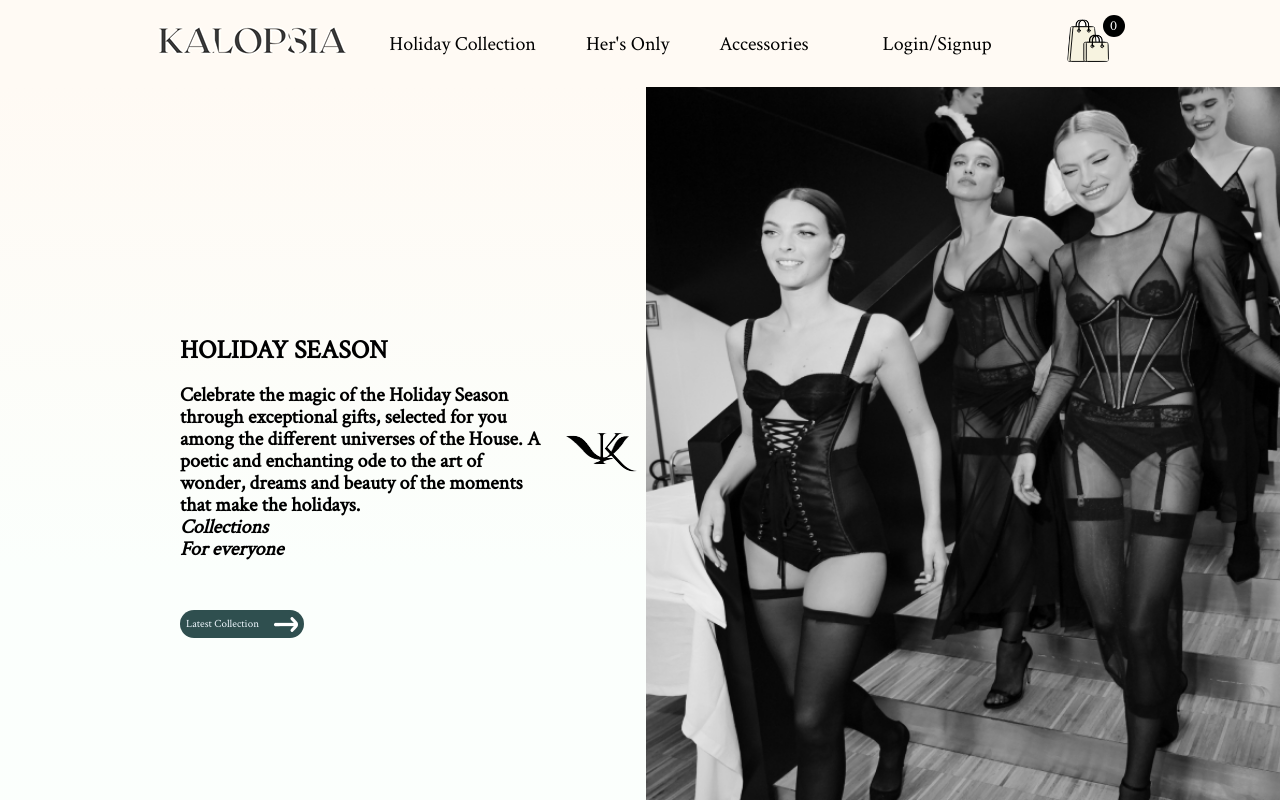
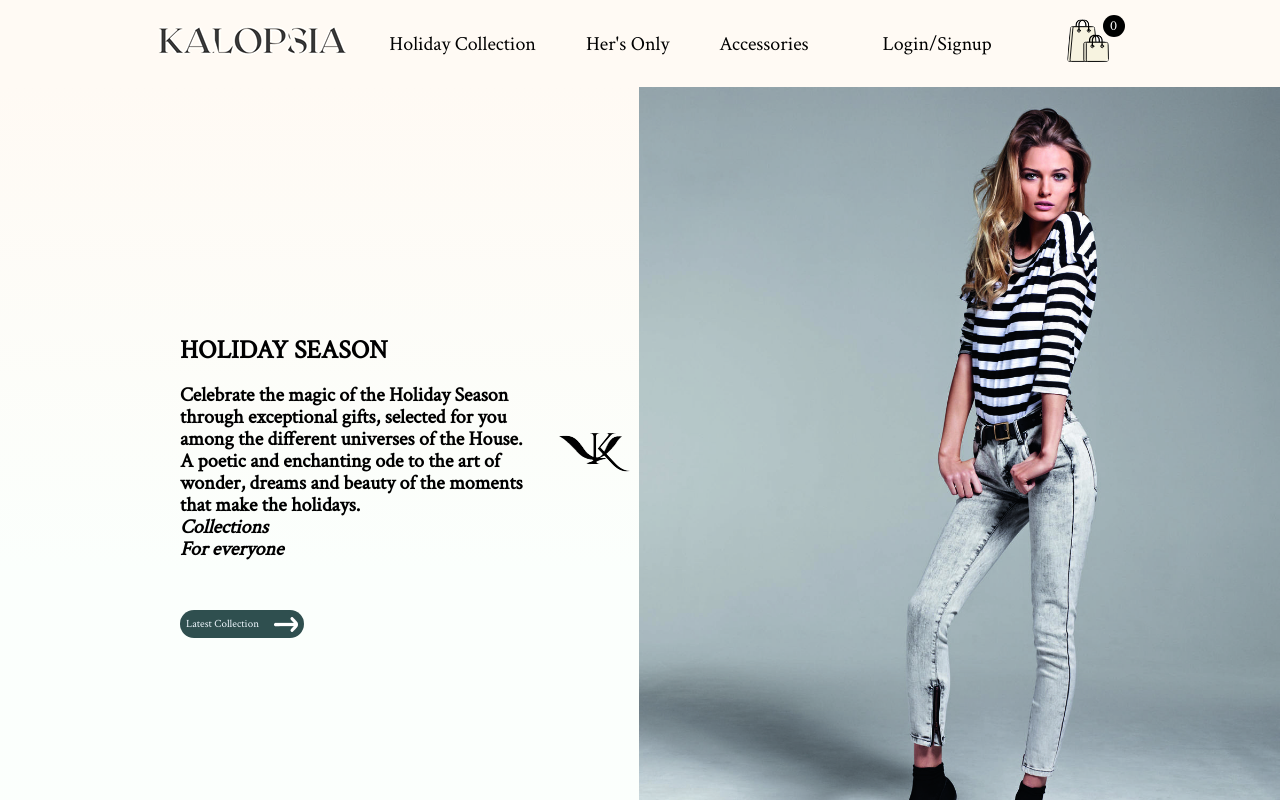
Before and after one commit to nisharathod231/Kalopsia, a React (Create React App) app in the folder FrontEnd/: page / in a window 1280 px wide. Shown: the top 800 px of the page. Built offline with nearby package versions, Linux system fonts and the light colour scheme.

Commit message:
Update image on landing page

```diff
--- a/FrontEnd/src/Components/Hero/Hero.jsx
+++ b/FrontEnd/src/Components/Hero/Hero.jsx
@@ -3,6 +3,7 @@ import './Hero.css'
 import k_icon from '../Assets/k_icon.png'
 import arrow_icon from '../Assets/arrow.png'
 import hero from '../Assets/hero.jpg'
+import mango from '../Assets/mango.jpeg'
 const Hero = () => {
   return (
     <div className='hero'>
@@ -22,7 +23,7 @@ const Hero = () => {
             </div>
         </div>
         <div className="hero-right">
-            <img src={hero} alt="" />
+            <img src={mango} alt="" />
         </div>
     </div>
   )
```
Also changed, not shown: FrontEnd/src/Components/Assets/mango.jpeg (added).
